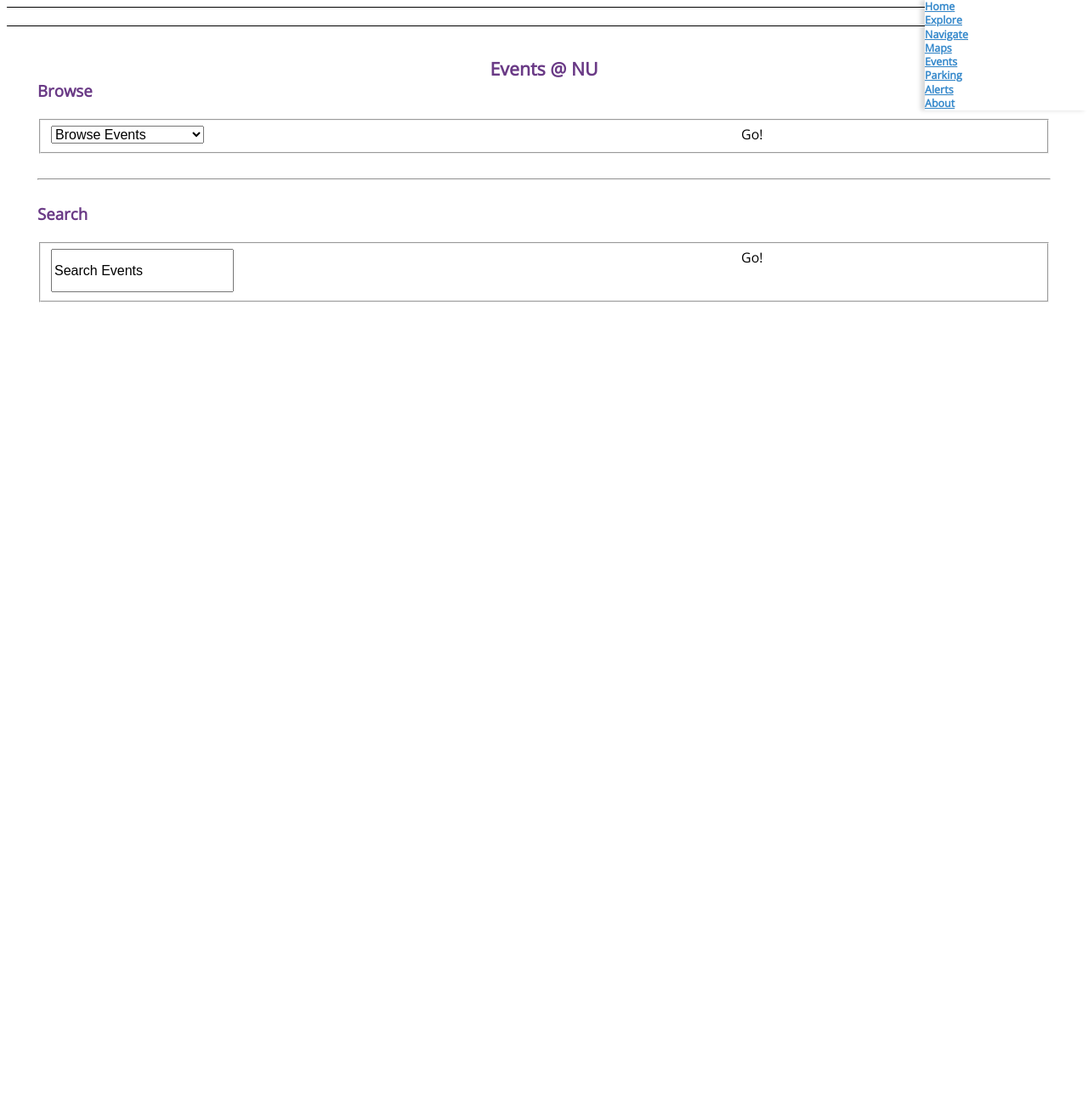
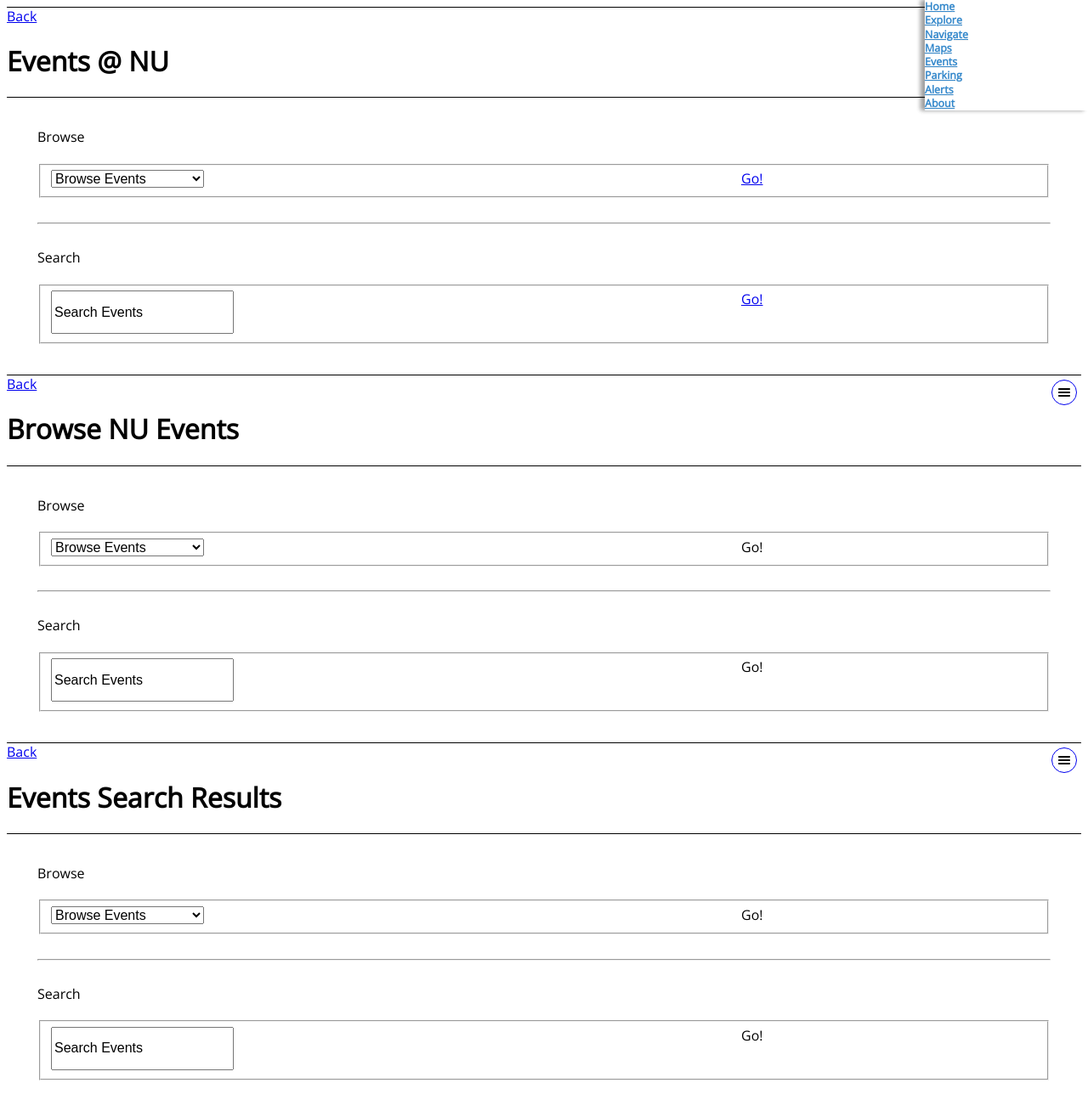
Before and after one commit to Shantaviae/YouAreHere, a PHP site: page /events.html in a window 1280 px wide. Shown: the whole page at 85% size. Before the commit the page ends 356 px from the top, so only its background shows below. Run offline with PHP 8.4, Linux system fonts and the light colour scheme; some libraries are stand-ins or nearby versions.

Commit message:
Added back buttons & # for navigation

```diff
--- a/CSS/style.css
+++ b/CSS/style.css
@@ -18,12 +18,6 @@
 	color: RGB(106, 58, 134);
 	font-size: 16pt;
 	text-align: center;
-	font-weight: bold;
-}
-
-.label {
-	color: RGB(106, 58, 134);
-	font-size: 14pt;
 	font-weight: bold;
 }
 
--- a/events.html
+++ b/events.html
@@ -16,21 +16,158 @@
 
 	<body>
 
-     <!-- Start of page -->
-      <div data-role="page">
+     <!-- Start of events page -->
+      <div data-role="page" id="events">
 
         <!-- **NAVIGATION HEADER MENU** -->
         <div data-role="header" class="jqm-header ui-header ui-bar-inherit" role="banner">
-            <h1> </h1>
+            <a href="index.html" data-rel="back" data-icon="back"> Back</a>
+			<h1>Events @ NU</h1>
             <a href="#sidebar" class="ui-nodisc-icon ui-alt-icon ui-btn-right ui-btn ui-icon-bars ui-btn-icon-notext ui-corner-all" data-role="button" role="button">Menu</a>
         </div>
 
         <!-- **MAIN BODY** -->
         <div role="main" class="ui-content" style="margin:20px;">
+			<form>
+				<div id="browse">
+					<span class="label">Browse</span>
+					<br/>
+					<br/>
 
-			<div id="title">
-				Events @ NU
-			</div>
+					<fieldset class="ui-grid-a">
+						<div class="ui-block-a" style="width:70%">
+						<select name="browseEvents">
+							<option value="na">Browse Events</option>
+							<option value="aca">Academics</option>
+							<option value="ath">Athletics</option>
+							<option value="ent">Entertainment</option>
+							<option value="ge">Greek Events</option>
+							<option value="nl">Night Life</option>
+							<option value="sg">Student Group Events</option>
+						</select></div>
+						<div class="ui-block-b" style="width:30%"><a data-role="button" href="#eventsbrowse" class="goButton">Go!</a></div>
+					</fieldset>
+				</div>
+
+				<br/>
+				<hr/>
+				<br/>
+
+				<div id="search">
+					<span class="label">Search</span>
+					<br/>
+					<br/>
+					<fieldset class="ui-grid-a">
+						<div class="ui-block-a" style="width:70%"><input class="eventTextbox" type="text" value="Search Events"/></div>
+						<div class="ui-block-b" style="width:30%"><a data-role="button" href="#eventssearch" class="goButton">Go!</a></div>
+					</fieldset>
+				</div>
+			</form>
+        </div>
+
+        <!-- ** SIDEBAR PANEL ** -->
+        <div data-role="panel" id="sidebar" data-position="right" data-display="overlay" class="jqm-navmenu-panel ui-panel ui-panel-position-right ui-panel-display-overlay ui-body-a ui-panel-animate ui-panel-open" data-theme="a">
+          <div class="ui-panel-inner">
+            <ul data-role="listview" data-inset="true" class="ui-alt-icon ui-nodisc-icon ui-listview">
+              <li data-icon="home" class="ui-mini"><a href="index.html">Home</a></li>
+              <li data-icon="heart" class="ui-mini"><a href="#explore">Explore</a></li>
+              <li data-icon="navigation" class="ui-mini"><a href="#navigation">Navigate</a></li>
+              <li data-icon="location" class="ui-mini"><a href="#">Maps</a></li>
+              <li data-icon="calendar" class="ui-mini"><a href="#events">Events</a></li>
+              <li data-icon="grid" class="ui-mini"><a href="#">Parking</a></li>
+              <li data-icon="alert" class="ui-mini"><a href="#">Alerts</a></li>
+              <li data-icon="info" class="ui-mini"><a href="#">About</a></li>
+            </ul>
+          </div>
+        </div>
+
+         <!-- ** FOOTER **  -->
+        <div data-role="footer"></div>
+      </div>
+
+
+	  <!-- Start of events page -->
+      <div data-role="page"  id="eventsbrowse">
+
+        <!-- **NAVIGATION HEADER MENU** -->
+        <div data-role="header" class="jqm-header ui-header ui-bar-inherit" role="banner">
+            <a href="index.html" data-rel="back" data-icon="back"> Back</a>
+			<h1>Browse NU Events</h1>
+            <a href="#sidebar" class="ui-nodisc-icon ui-alt-icon ui-btn-right ui-btn ui-icon-bars ui-btn-icon-notext ui-corner-all" data-role="button" role="button">Menu</a>
+        </div>
+
+        <!-- **MAIN BODY** -->
+        <div role="main" class="ui-content" style="margin:20px;">
+			<form>
+				<div id="browse">
+					<span class="label">Browse</span>
+					<br/>
+					<br/>
+
+					<fieldset class="ui-grid-a">
+						<div class="ui-block-a" style="width:70%">
+						<select name="browseEvents">
+							<option value="na">Browse Events</option>
+							<option value="aca">Academics</option>
+							<option value="ath">Athletics</option>
+							<option value="ent">Entertainment</option>
+							<option value="ge">Greek Events</option>
+							<option value="nl">Night Life</option>
+							<option value="sg">Student Group Events</option>
+						</select></div>
+						<div href="#browse" class="ui-block-b" style="width:30%"><a data-role="button" class="goButton">Go!</a></div>
+					</fieldset>
+				</div>
+
+				<br/>
+				<hr/>
+				<br/>
+
+				<div id="search">
+					<span class="label">Search</span>
+					<br/>
+					<br/>
+					<fieldset class="ui-grid-a">
+						<div class="ui-block-a" style="width:70%"><input class="eventTextbox" type="text" value="Search Events"/></div>
+						<div href="#search" class="ui-block-b" style="width:30%"><a data-role="button" class="goButton">Go!</a></div>
+					</fieldset>
+				</div>
+			</form>
+        </div>
+
+        <!-- ** SIDEBAR PANEL ** -->
+        <div data-role="panel" id="sidebar" data-position="right" data-display="overlay" class="jqm-navmenu-panel ui-panel ui-panel-position-right ui-panel-display-overlay ui-body-a ui-panel-animate ui-panel-open" data-theme="a">
+          <div class="ui-panel-inner">
+            <ul data-role="listview" data-inset="true" class="ui-alt-icon ui-nodisc-icon ui-listview">
+              <li data-icon="home" class="ui-mini"><a href="index.html">Home</a></li>
+              <li data-icon="heart" class="ui-mini"><a href="#explore">Explore</a></li>
+              <li data-icon="navigation" class="ui-mini"><a href="#navigation">Navigate</a></li>
+              <li data-icon="location" class="ui-mini"><a href="#">Maps</a></li>
+              <li data-icon="calendar" class="ui-mini"><a href="#events">Events</a></li>
+              <li data-icon="grid" class="ui-mini"><a href="#">Parking</a></li>
+              <li data-icon="alert" class="ui-mini"><a href="#">Alerts</a></li>
+              <li data-icon="info" class="ui-mini"><a href="#">About</a></li>
+            </ul>
+          </div>
+        </div>
+
+         <!-- ** FOOTER **  -->
+        <div data-role="footer"></div>
+      </div>
+
+
+	  <!-- Start of events search page -->
+      <div data-role="page"  id="eventssearch">
+
+        <!-- **NAVIGATION HEADER MENU** -->
+        <div data-role="header" class="jqm-header ui-header ui-bar-inherit" role="banner">
+            <a href="index.html" data-rel="back" data-icon="back"> Back</a>
+			<h1>Events Search Results</h1>
+            <a href="#sidebar" class="ui-nodisc-icon ui-alt-icon ui-btn-right ui-btn ui-icon-bars ui-btn-icon-notext ui-corner-all" data-role="button" role="button">Menu</a>
+        </div>
+
+        <!-- **MAIN BODY** -->
+        <div role="main" class="ui-content" style="margin:20px;">
 
 			<form>
 				<div id="browse">
@@ -49,7 +186,7 @@
 							<option value="nl">Night Life</option>
 							<option value="sg">Student Group Events</option>
 						</select></div>
-						<div class="ui-block-b" style="width:30%"><a data-role="button" class="goButton">Go!</a></div>
+						<div href="#browse" class="ui-block-b" style="width:30%"><a data-role="button" class="goButton">Go!</a></div>
 					</fieldset>
 				</div>
 
@@ -63,7 +200,7 @@
 					<br/>
 					<fieldset class="ui-grid-a">
 						<div class="ui-block-a" style="width:70%"><input class="eventTextbox" type="text" value="Search Events"/></div>
-						<div class="ui-block-b" style="width:30%"><a data-role="button" class="goButton">Go!</a></div>
+						<div href="#search" class="ui-block-b" style="width:30%"><a data-role="button" class="goButton">Go!</a></div>
 					</fieldset>
 				</div>
 			</form>
@@ -74,10 +211,10 @@
           <div class="ui-panel-inner">
             <ul data-role="listview" data-inset="true" class="ui-alt-icon ui-nodisc-icon ui-listview">
               <li data-icon="home" class="ui-mini"><a href="index.html">Home</a></li>
-              <li data-icon="heart" class="ui-mini"><a href="#">Explore</a></li>
-              <li data-icon="navigation" class="ui-mini"><a href="navi.html">Navigate</a></li>
+              <li data-icon="heart" class="ui-mini"><a href="#explore">Explore</a></li>
+              <li data-icon="navigation" class="ui-mini"><a href="#navigation">Navigate</a></li>
               <li data-icon="location" class="ui-mini"><a href="#">Maps</a></li>
-              <li data-icon="calendar" class="ui-mini"><a href="events.html">Events</a></li>
+              <li data-icon="calendar" class="ui-mini"><a href="#events">Events</a></li>
               <li data-icon="grid" class="ui-mini"><a href="#">Parking</a></li>
               <li data-icon="alert" class="ui-mini"><a href="#">Alerts</a></li>
               <li data-icon="info" class="ui-mini"><a href="#">About</a></li>
```
Also changed, not shown: explore.html (+6 -9 lines), index.html (+9 -8 lines).
